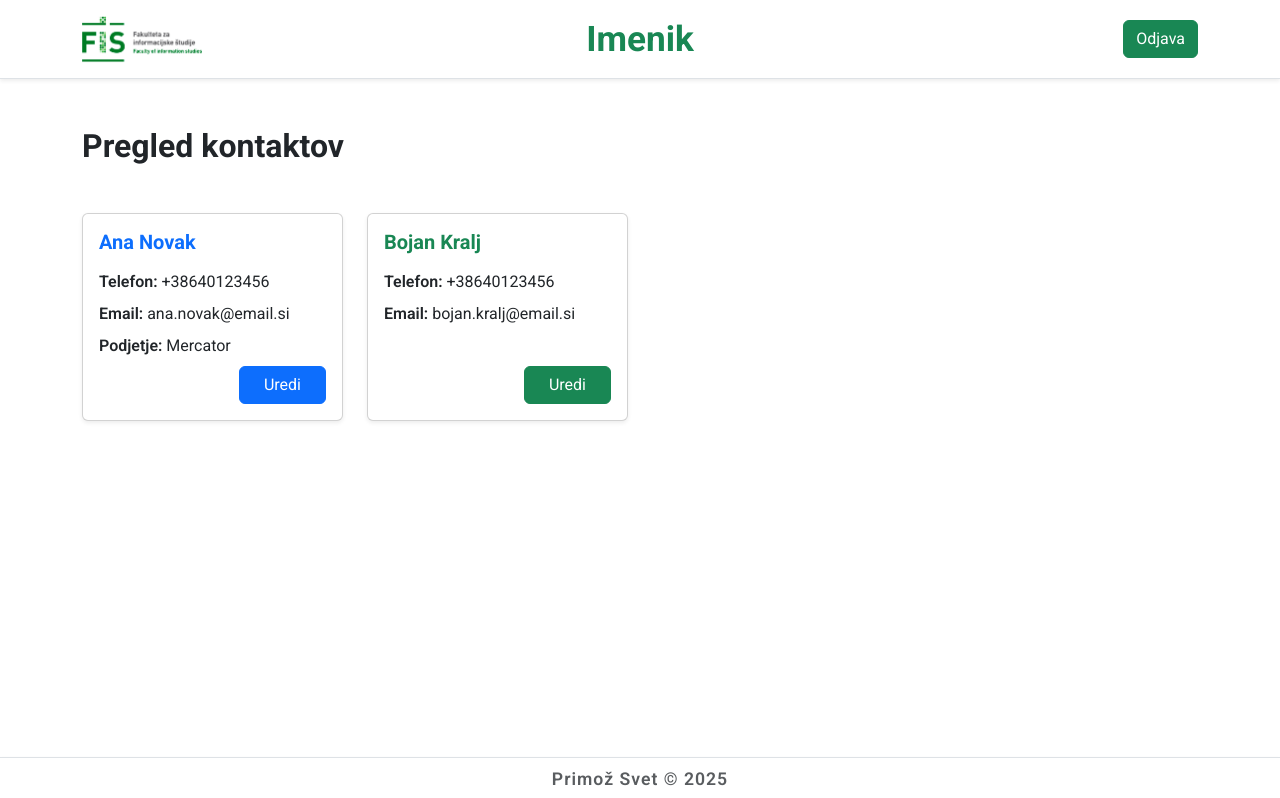
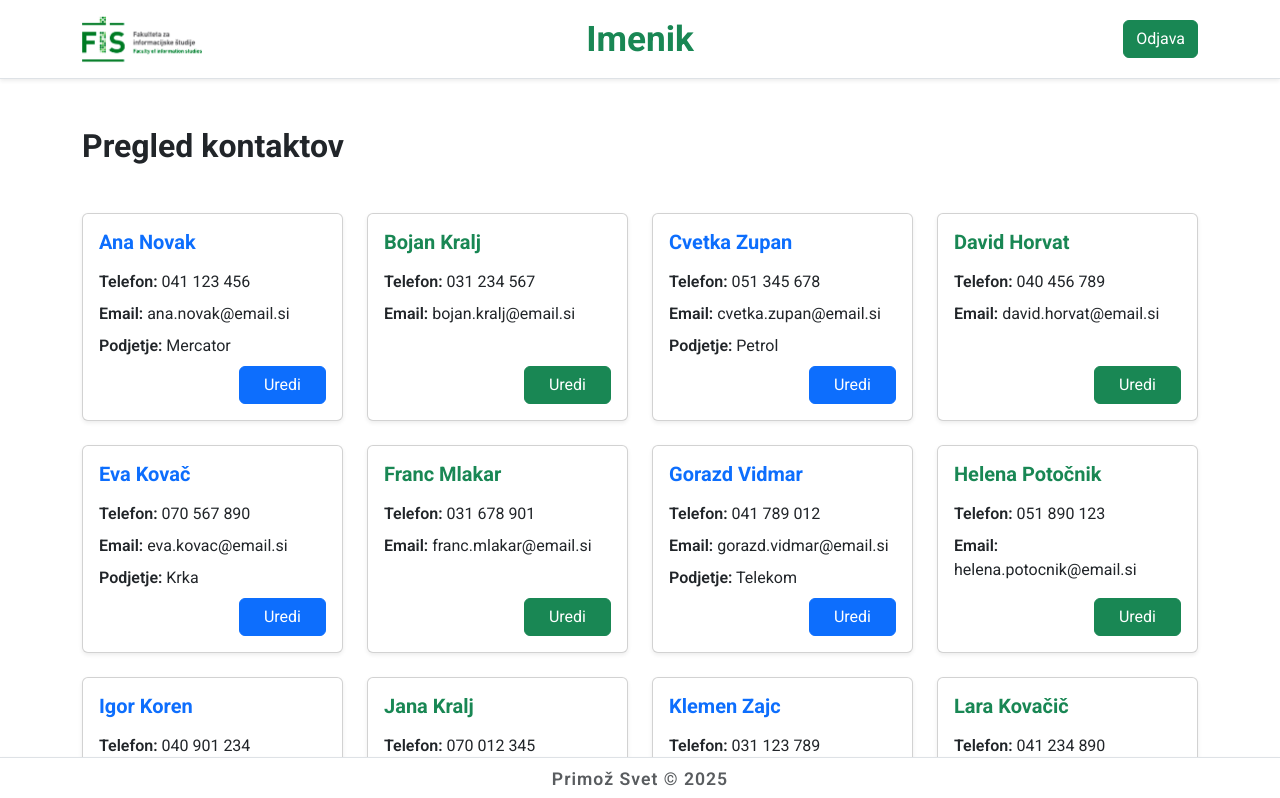
Before and after one commit to primozsvet/RNSUV_Vaje, an Angular app in the folder Contacts-App/: page / in a window 1280 px wide. Shown: the top 798 px of the page. Built offline with nearby package versions, Linux system fonts and the light colour scheme.

Commit message:
Dodan ngFor

```diff
--- a/Contacts-App/src/app/features/contacts/pages/contacts-overview/contacts-overview.html
+++ b/Contacts-App/src/app/features/contacts/pages/contacts-overview/contacts-overview.html
@@ -1,6 +1,37 @@
 <div class="container py-5 mb-5">
     <h2 class="mb-5 fw-bold contact-overview-title">Pregled kontaktov</h2>
     <div class="row g-4">
+        @for(contact of contacts; track contact.email) {
+            <div class="col-12 col-md-6 col-lg-3">
+                <div class="card shadow-sm h-100 d-flex flex-column justify-content-between contact-overview-card">
+                    <div class="card-body d-flex flex-column justify-content-between">
+                        <h5 [ngClass]="addContactClassText(contact)" class="card-title fw-bold mb-3 contact-overview-name">
+                            {{contact.name + ' ' + contact.surname}}</h5>
+                        <div class="mb-2 contact-overview-field"><span class="fw-semibold">Telefon:</span>
+                            {{contact.phone}}</div>
+                        <div class="mb-2 contact-overview-field"><span class="fw-semibold">Email:</span> {{contact.email}}
+                        </div>
+                        <div [hidden]="!contact.company" class="mb-2 contact-overview-field"><span
+                                class="fw-semibold">Podjetje:</span> {{contact.company}}</div>
+                        <div class="mt-auto contact-overview-actions">
+                            <div class="d-none d-md-flex justify-content-end">
+                                <button
+                                    (click)="editButton(contact)"
+                                    [ngClass]="addContactClassButton(contact)"
+                                    class="btn text-white px-4 contact-overview-btn">Uredi</button>
+                            </div>
+                            <div class="d-flex d-md-none">
+                                <button
+                                    (click)="editButton(contact)"
+                                    [ngClass]="addContactClassButton(contact)"
+                                    class="btn text-white w-100 contact-overview-btn">Uredi</button>
+                            </div>
+                        </div>
+                    </div>
+                </div>
+            </div>
+        }
+        <!--
         <div class="col-12 col-md-6 col-lg-3">
             <div class="card shadow-sm h-100 d-flex flex-column justify-content-between contact-overview-card">
                 <div class="card-body d-flex flex-column justify-content-between">
@@ -37,8 +68,9 @@
                 </div>
             </div>
         </div>
+    -->
         <!-- Demo contacts (hardcoded) -->
-         <!--
+        <!--
         <div class="col-12 col-md-6 col-lg-3">
             <div class="card shadow-sm h-100 d-flex flex-column justify-content-between contact-overview-card">
                 <div class="card-body d-flex flex-column justify-content-between">
--- a/Contacts-App/src/app/features/contacts/pages/contacts-overview/contacts-overview.ts
+++ b/Contacts-App/src/app/features/contacts/pages/contacts-overview/contacts-overview.ts
@@ -1,6 +1,8 @@
 import { Component, OnInit } from '@angular/core';
 
 import { Contact } from '../../../../shared/classes/contact';
+
+import demoContacts from '../../../../../../public/assets/demo/demo-contacts.json';
 
 @Component({
   selector: 'app-contacts-overview',
@@ -10,6 +12,9 @@ import { Contact } from '../../../../shared/classes/contact';
 })
 export class ContactsOverview implements OnInit {
 
+  public contacts: Contact[] = [];
+
+  /*
   public contact1: Contact = new Contact('', '', '', '', '');
   public contact2: Contact = new Contact('', '', '', '', '');
 
@@ -18,6 +23,7 @@ export class ContactsOverview implements OnInit {
 
   public contactClassButton1 = {};
   public contactClassButton2 = {};
+  */
 
   /*
   public name: string = '';
@@ -36,6 +42,8 @@ export class ContactsOverview implements OnInit {
   constructor() {}
 
   ngOnInit(): void {
+    this.loadDemoContacts();
+    /*
     this.contact1.name = 'Ana';
     this.contact1.surname = 'Novak';
     this.contact1.phone = '+38640123456';
@@ -66,7 +74,7 @@ export class ContactsOverview implements OnInit {
       'btn-success': this.contact2.company === '',
       'btn-primary': this.contact2.company !== ''
     }
-
+    */
     /*
     this.name = 'Ana';
     this.surname = 'Novak';
@@ -81,18 +89,41 @@ export class ContactsOverview implements OnInit {
     */
   }
 
-  editButton(name: string, surname: string, phone: string, email: string, company: string) {
+  editButton(contact: Contact) {
     let tekst = '';
 
-    if(company) {
-      tekst = `Urejanje kontakta ${name} ${surname}:\nTelefon: ${phone}\nEmail: ${email}\nPodjetje: ${company}`;
+    if(contact.company) {
+      tekst = `Urejanje kontakta ${contact.name} ${contact.surname}:\nTelefon: ${contact.phone}\nEmail: ${contact.email}\nPodjetje: ${contact.company}`;
       console.log(tekst);
     } else {
-      tekst = `Urejanje kontakta ${name} ${surname}:\nTelefon: ${phone}\nEmail: ${email}`;
+      tekst = `Urejanje kontakta ${contact.name} ${contact.surname}:\nTelefon: ${contact.phone}\nEmail: ${contact.email}`;
       console.log(tekst);
     }
 
     alert(tekst);
   }
 
+  private loadDemoContacts() {
+    this.contacts = (demoContacts as any[]).map(obj => new Contact(
+      obj.name || '',
+      obj.surname || '',
+      obj.phone || '',
+      obj.email || '',
+      obj.company || ''
+    ));
+  }
+
+  addContactClassText(contact: Contact) {
+    return {
+      'text-success': contact.company === '',
+      'text-primary': contact.company !== ''
+    }
+  }
+
+  addContactClassButton(contact: Contact) {
+    return {
+      'btn-success': contact.company === '',
+      'btn-primary': contact.company !== ''
+    }
+  }
 }
```
